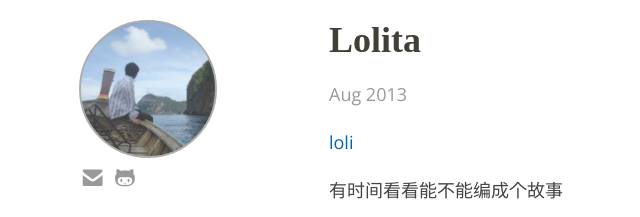
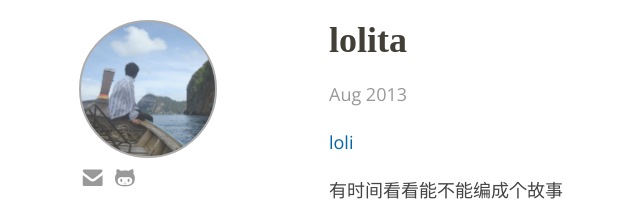
Before and after one commit to hihell/hihell.github.io, a Jekyll site: the page built from _posts/2013-08-06-lolita.markdown, in a window 1280 px wide. Shown: the top 217 px of the page, without its empty margins (91-731 px from the left). Built offline with Jekyll 4.4.1, drawn with Linux system fonts in a browser that asks for light colours; some web fonts are replaced; comment, search, counter and statistics services are not loaded.

```diff
--- a/_posts/2013-08-06-lolita.markdown
+++ b/_posts/2013-08-06-lolita.markdown
@@ -1,6 +1,6 @@
 ---
 layout: post
-title:  "Lolita"
+title:  "lolita"
 date:   2013-08-06 23:31:51
 categories: drawing
 ---
```
